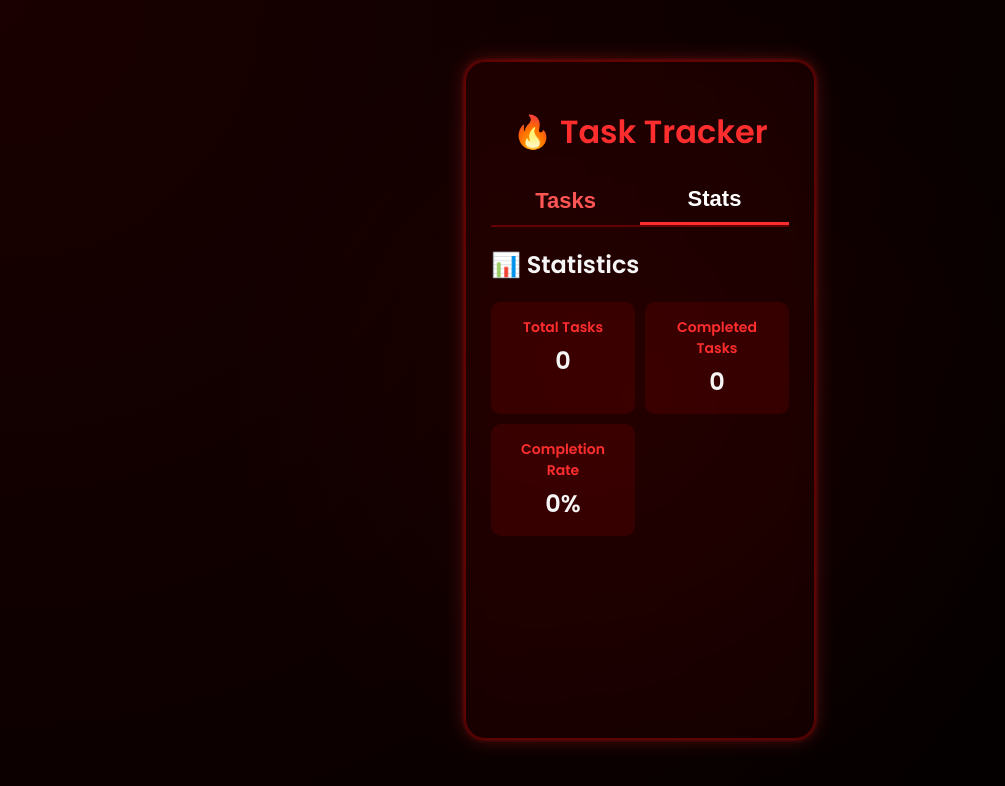
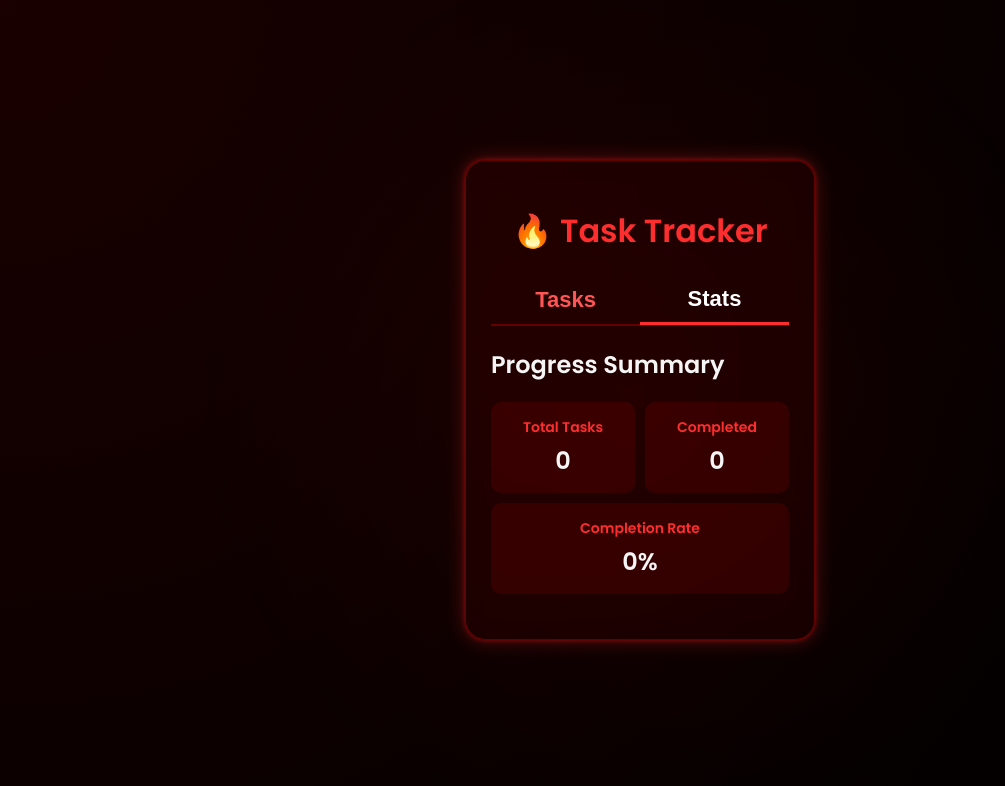
Before and after one commit to chaitra-raja/Task_Manager, a plain HTML site: page index.html in a window 1280 px wide. Both pictures are taken after a click on the button "Stats". Shown: the whole page, without its empty margins (0-1005 px from the left). Drawn offline with Linux system fonts and the light colour scheme.

Commit message:
FEAT: Implement tabs, stats, drag-and-drop, and UI effects

```diff
--- a/index.html
+++ b/index.html
@@ -15,14 +15,13 @@
       <button class="tab-button" data-tab="stats">Stats</button>
     </div>
 
-    <div class="tab-content active" id="tasks">
+    <div id="tasks" class="tab-content active">
       <div class="task-input">
         <input type="text" id="taskInput" placeholder="Add a new task..." />
         <button id="addBtn">+</button>
       </div>
 
-        <ul id="taskList">
-            </ul>
+      <ul id="taskList"></ul>
 
       <div class="progress-wrapper">
         <svg class="progress-ring" width="120" height="120">
@@ -33,24 +32,24 @@
       </div>
     </div>
 
-    <div class="tab-content" id="stats">
-        <h2>📊 Statistics</h2>
+    <div id="stats" class="tab-content">
+      <h2>Progress Summary</h2>
       <div class="stats-grid">
         <div class="stat-card">
           <h3>Total Tasks</h3>
           <p id="statTotal">0</p>
         </div>
         <div class="stat-card">
-                <h3>Completed Tasks</h3>
+          <h3>Completed</h3>
           <p id="statCompleted">0</p>
         </div>
-            <div class="stat-card">
+        <div class="stat-card" style="grid-column: span 2;">
           <h3>Completion Rate</h3>
           <p id="statRate">0%</p>
         </div>
       </div>
-        <canvas id="taskHistoryChart"></canvas>
     </div>
+
   </div>
 
   <canvas id="confetti"></canvas>
--- a/style.css
+++ b/style.css
@@ -51,7 +51,6 @@ body::before {
     box-shadow: 0 0 40px rgba(255, 50, 50, 0.5), 0 0 10px rgba(255, 0, 0, 0.7);
   }
 }
-/* ----------------------------------------------------------- */
 
 h1 {
   text-align: center;
```
Also changed, not shown: script.js (+5 -7 lines). Lines whose indentation alone changed are shown as unchanged.
